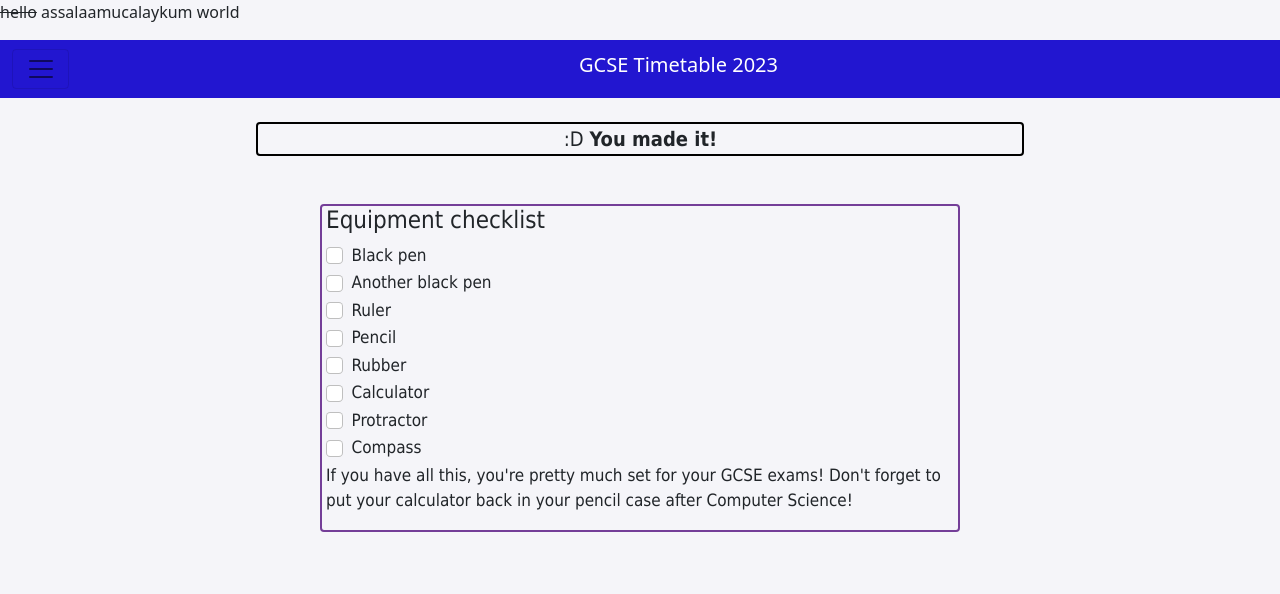
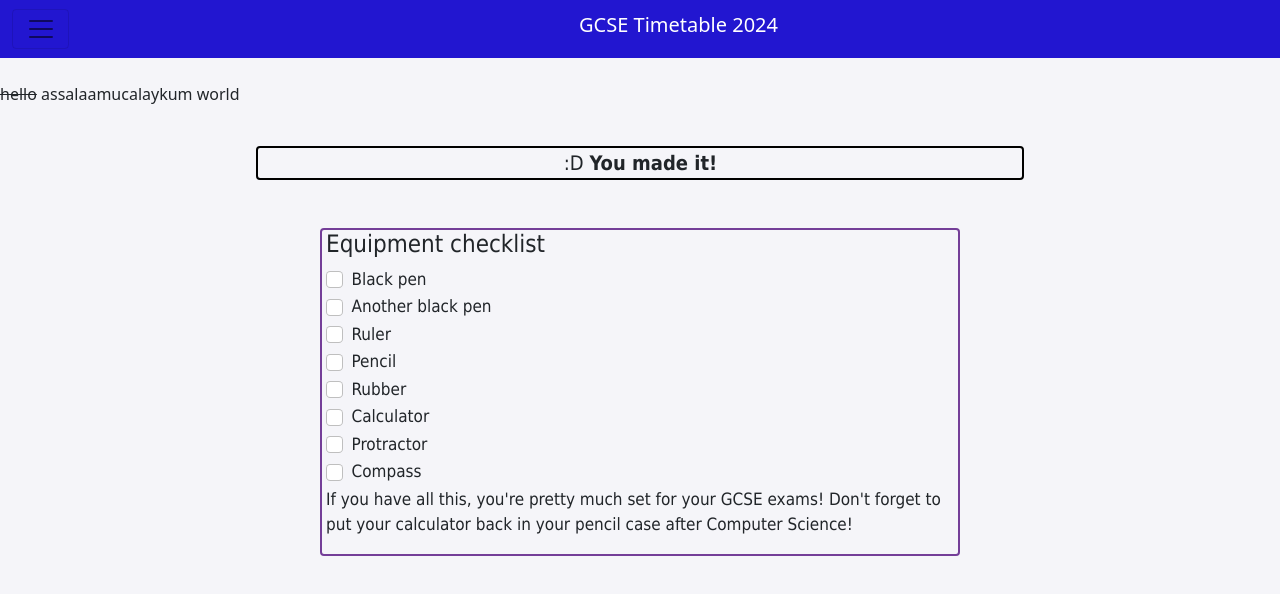
Before and after one commit to nasramo/EXPgcse24, a plain HTML site: page index.html in a window 1280 px wide. Drawn offline with nearby package versions, Linux system fonts and the light colour scheme.

Commit message:
move the bisin down to try get topbar workin lol

```diff
--- a/index.html
+++ b/index.html
@@ -11,7 +11,6 @@
   </head>
   <body>
     <!-- bismillah, bc there's no other way innit ;D i'm gonna try updating this to BS5, and alxamdulillaah I left myself a lot of time to do so. if i end up having a new template, it will probably come from this made in BS5, and obviously will include newer code. If I make a CMS (content management system) I'd have to upgrade BS relatively regularly but only if I wish. It shouldn't be too difficult though, once I get the hang of the CMS creation. -->
-    <p><del>hello</del> assalaamucalaykum world</p>
     <script src="script.js"></script>
     <div class='sticky-top nb'>
     <nav class="navbar sticky-top navbar-light">
@@ -47,10 +46,12 @@
           <button class="navbar-toggler t" type="button" data-toggle="collapse" data-target="#sls">
             <span class="navbar-toggler-icon"></span>
           </button>
-          <h2 class="navbar-brand text-white">GCSE Timetable 2023</h2>
+          <h2 class="navbar-brand text-white">GCSE Timetable 2024</h2>
       </div>
     </nav>
     </div>
+    <br>
+    <p><del>hello</del> assalaamucalaykum world</p>
     <br>
     <p class='note rounded'>:D <strong>You made it!</strong></p>
     <br>
```
